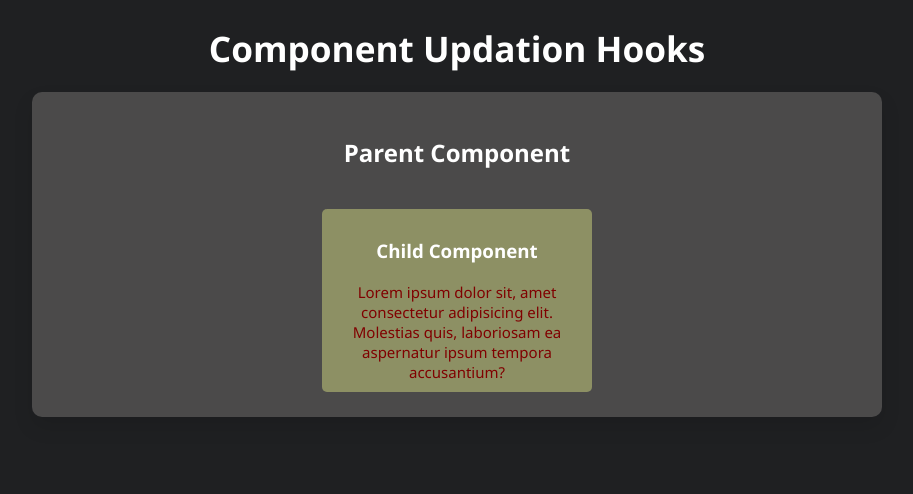
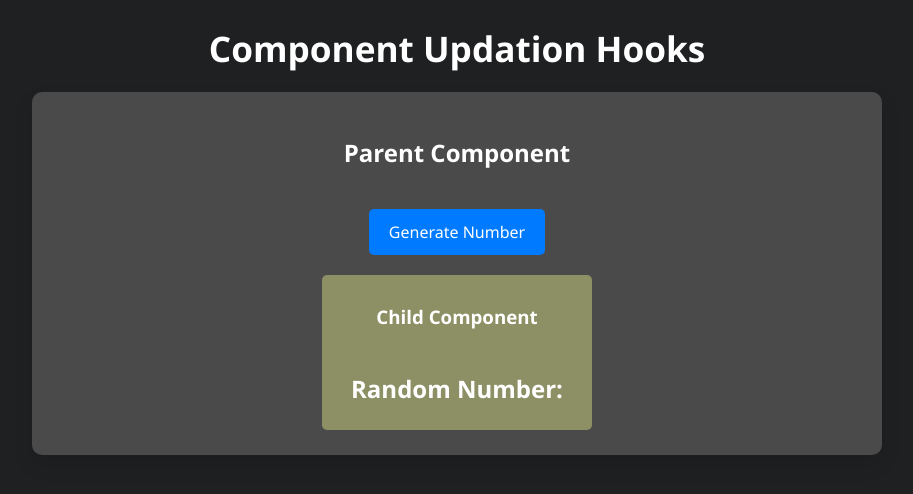
Before and after one commit to tee2490/AngularBasic, an Angular app: page / in a window 1280 px wide. Shown: the top 494 px of the page, without its empty margins (183-1096 px from the left). Built offline with nearby package versions, Linux system fonts and the light colour scheme.

Commit message:
Section04 ngAfterViewChecked()

```diff
--- a/src/app/app.component.html
+++ b/src/app/app.component.html
@@ -1,10 +1,9 @@
 <h1>Component Updation Hooks</h1>
 <div class="parent-container">
   <h2>Parent Component</h2>
+  <button (click)="sendDataToChild()">Generate Number</button>
+
   <app-test>
-    <div>
-      Lorem ipsum dolor sit, amet consectetur adipisicing elit. Molestias quis,
-      laboriosam ea aspernatur ipsum tempora accusantium?
-    </div>
+    <h3>Random Number: {{ dataFromParent }}</h3>
   </app-test>
 </div>
--- a/src/app/app.component.ts
+++ b/src/app/app.component.ts
@@ -10,7 +10,14 @@ import { TestComponent } from './test/test.component';
   styleUrl: './app.component.css',
 })
 export class AppComponent implements DoCheck {
+  dataFromParent: number | undefined;
+
   ngDoCheck(): void {
     console.log('ngDoCheck() hook was invoked...');
   }
+
+  sendDataToChild(): void {
+    let random = Math.floor(Math.random() * 10);
+    this.dataFromParent = random;
+  }
 }
--- a/src/app/test/test.component.ts
+++ b/src/app/test/test.component.ts
@@ -1,10 +1,8 @@
 import {
   AfterContentChecked,
-  AfterContentInit,
+  AfterViewChecked,
   AfterViewInit,
   Component,
-  ElementRef,
-  ViewChild,
 } from '@angular/core';
 
 @Component({
@@ -15,24 +13,15 @@ import {
   styleUrl: './test.component.css',
 })
 export class TestComponent
-  implements AfterContentInit, AfterContentChecked, AfterViewInit
+  implements AfterViewInit, AfterContentChecked, AfterViewChecked
 {
-  @ViewChild('wrapper') wrapper!: ElementRef;
-
-  ngAfterContentInit(): void {
-    console.log('ngAfterContentInit() was invoked...');
+  ngAfterContentChecked(): void {
+    console.log('ngAfterContentCheck() hook was invoked...');
   }
-
-  ngAfterContentChecked(): void {
-    console.log('ngAfterContentChecked() was invoked...');
+  ngAfterViewInit(): void {
+    console.log('ngAfterViewInit() hook was invoked...');
   }
-
-  ngAfterViewInit(): void {
-    const divElement: HTMLElement = this.wrapper.nativeElement;
-    divElement.style.color = 'maroon';
-    divElement.style.fontSize = '15px';
-    divElement.style.fontWeight = '300';
-
-    console.log('ngAfterViewInit() was invoked...', this.wrapper);
+  ngAfterViewChecked(): void {
+    console.log('ngAfterViewChecked() hook was invoked...');
   }
 }
```
